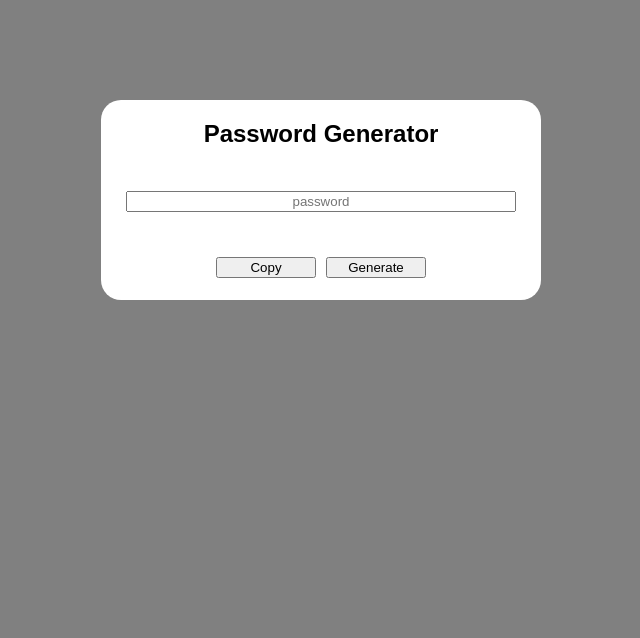
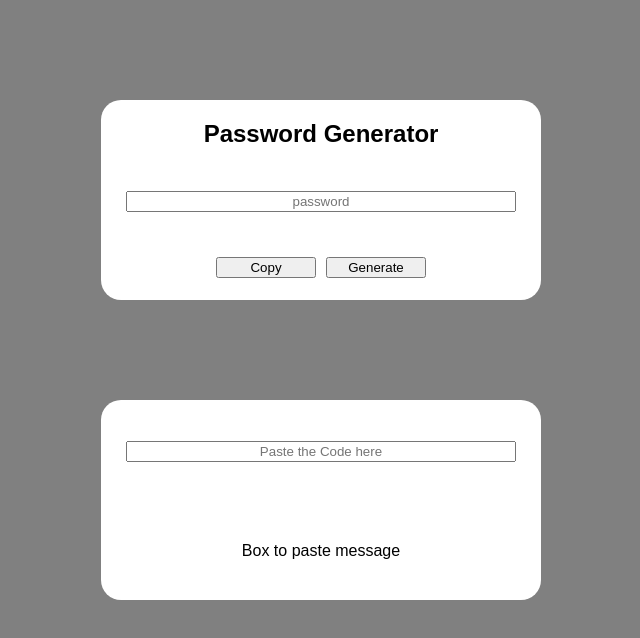
Before and after one commit to pilpod/Password-Generator-Vuejs, a Vue app: page / in a window 1280 px wide. Shown: the top 638 px of the page, without its empty margins (319-959 px from the left). Built offline with nearby package versions, Linux system fonts and the light colour scheme; a web font is replaced by a local one.

Commit message:
Password generator finished and working with Vuejs

```diff
--- a/src/App.vue
+++ b/src/App.vue
@@ -1,22 +1,25 @@
 <template>
     <div>
-        <FormGenerator />
+        <form-generator></form-generator>
+        <box-to-paste></box-to-paste>
     </div>
 </template>
 
 <script lang="ts">
 import Vue from 'vue'
 import FormGeneratorVue from './components/genetator/FormGenerator.vue'
+import BoxToPasteMessageVue from './components/boxToPasteMessage/BoxToPasteMessage.vue'
 
 export default Vue.extend({
     name: 'App',
     data: function () {
         return {
-            title: 'Password Generator',
+            title: 'Password Generator'
         }
     },
     components: {
-        FormGenerator: FormGeneratorVue,
+        'form-generator': FormGeneratorVue,
+        'box-to-paste': BoxToPasteMessageVue,
     },
 })
 </script>
--- /dev/null
+++ b/src/components/boxToPasteMessage/BoxToPasteMessage.vue
@@ -0,0 +1,31 @@
+<template>
+    <div class="box">
+        <input
+            id="input-editable"
+            class="form-control"
+            contenteditable="text"
+            type="text"
+            placeholder="Paste the Code here"
+        />
+        <p>{{ message }}</p>
+    </div>
+</template>
+
+<script lang="ts">
+import Vue from 'vue'
+
+export default Vue.extend({
+    name: 'BoxToPasteMessage',
+    data() {
+        return {
+            message: 'Box to paste message'
+        }
+    },
+})
+</script>
+
+
+<style lang="scss">
+@use '../../sass/box-style';
+@use '../../sass/input-style.scss';
+</style>
--- a/src/components/genetator/FormGenerator.vue
+++ b/src/components/genetator/FormGenerator.vue
@@ -56,5 +56,5 @@ export default Vue.extend({
 </script>
 
 <style lang="scss">
-@use 'box-style';
+@use '../../sass/box-style';
 </style>
--- a/src/index.html
+++ b/src/index.html
@@ -1,7 +1,7 @@
 <!DOCTYPE html>
 <html>
     <head>
-        <title>Empty project</title>
+        <title>Password Generator with Vue</title>
         <meta charset="utf-8">
     </head>
     <body>
--- a/src/styles.scss
+++ b/src/styles.scss
@@ -1,5 +1,5 @@
 @use './sass/base';
-@use './components/genetator/box-style.scss';
+@use './sass/box-style.scss';
 @use './sass/input-style.scss';
 
 html, body, div, span, applet, object, iframe,
```
Also changed, not shown: src/sass/box-style.scss (renamed from src/components/genetator/box-style.scss), 4 other files (tests, documents, lock files or other folders).
